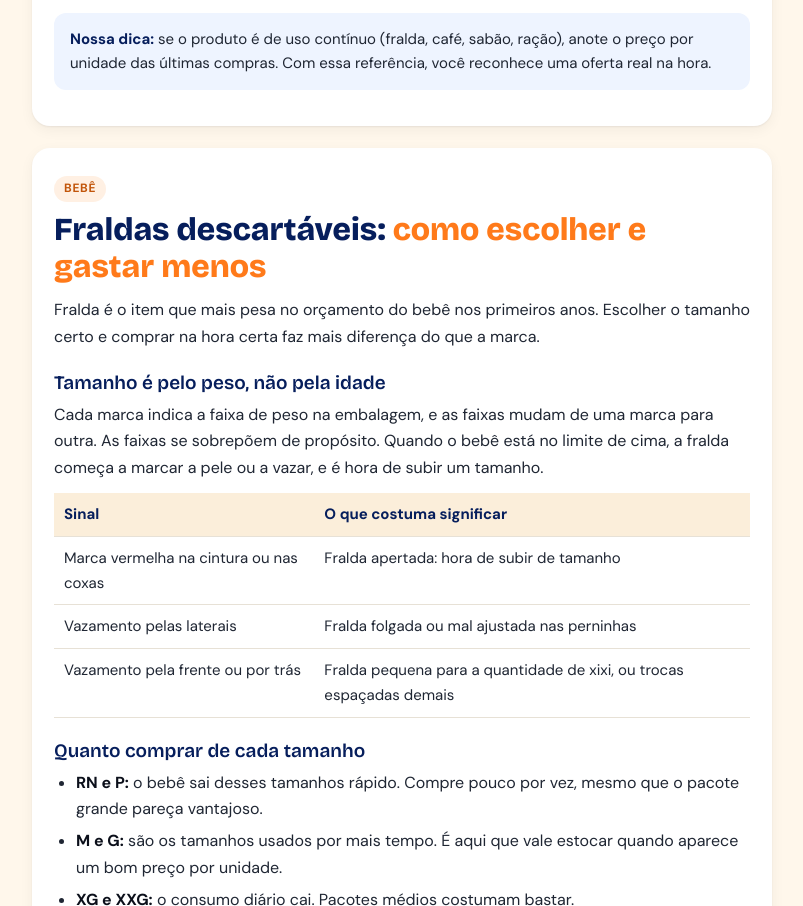
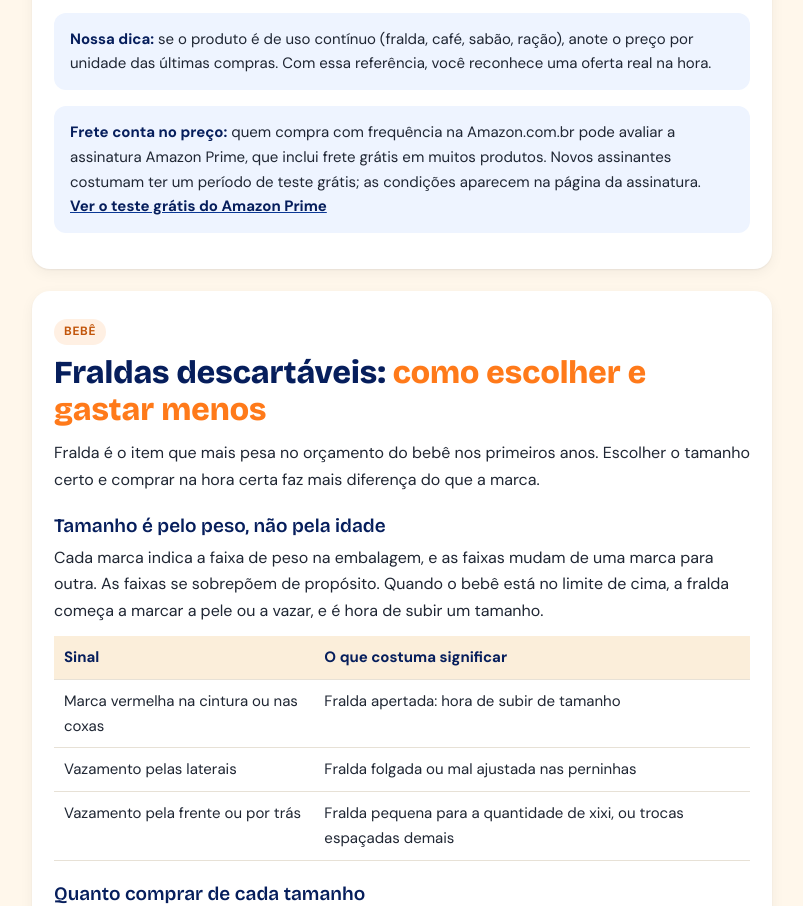
Before and after one commit to tudotudonoprecinho/tudo-no-precinho, a plain HTML site: page achados.html in a window 1280 px wide. Shown: the part 1597-2503 px from the top of the page, without its empty margins (238-1041 px from the left). Drawn offline with nearby package versions, Linux system fonts and the light colour scheme.

Commit message:
feat: link do teste grátis do Prime (conta nova) no guia de ofertas
Co-Authored-By: Claude Opus 5.5 <noreply@anthropic.com>

```diff
--- a/achados.html
+++ b/achados.html
@@ -255,6 +255,8 @@ src="https://www.facebook.com/tr?id=1540738174070489&ev=PageView&noscript=1"
     </ol>
     <div class="erro"><b>Erro comum:</b> comparar o "preço de" riscado com o "preço por". O preço riscado é uma referência da loja e pode ser antigo. O que importa é comparar o preço de agora com o de outros vendedores e com o que você pagaria em outro lugar.</div>
     <div class="dica"><b>Nossa dica:</b> se o produto é de uso contínuo (fralda, café, sabão, ração), anote o preço por unidade das últimas compras. Com essa referência, você reconhece uma oferta real na hora.</div>
+    <div class="dica"><b>Frete conta no preço:</b> quem compra com frequência na Amazon.com.br pode avaliar a assinatura Amazon Prime, que inclui frete grátis em muitos produtos. Novos assinantes costumam ter um período de teste grátis; as condições aparecem na página da assinatura.
+      <br><a href="https://link.amazon/B0bdaafV9" target="_blank" rel="nofollow sponsored noopener"><b>Ver o teste grátis do Amazon Prime</b></a></div>
   </article>
 
   <!-- 2. FRALDAS -->
```
